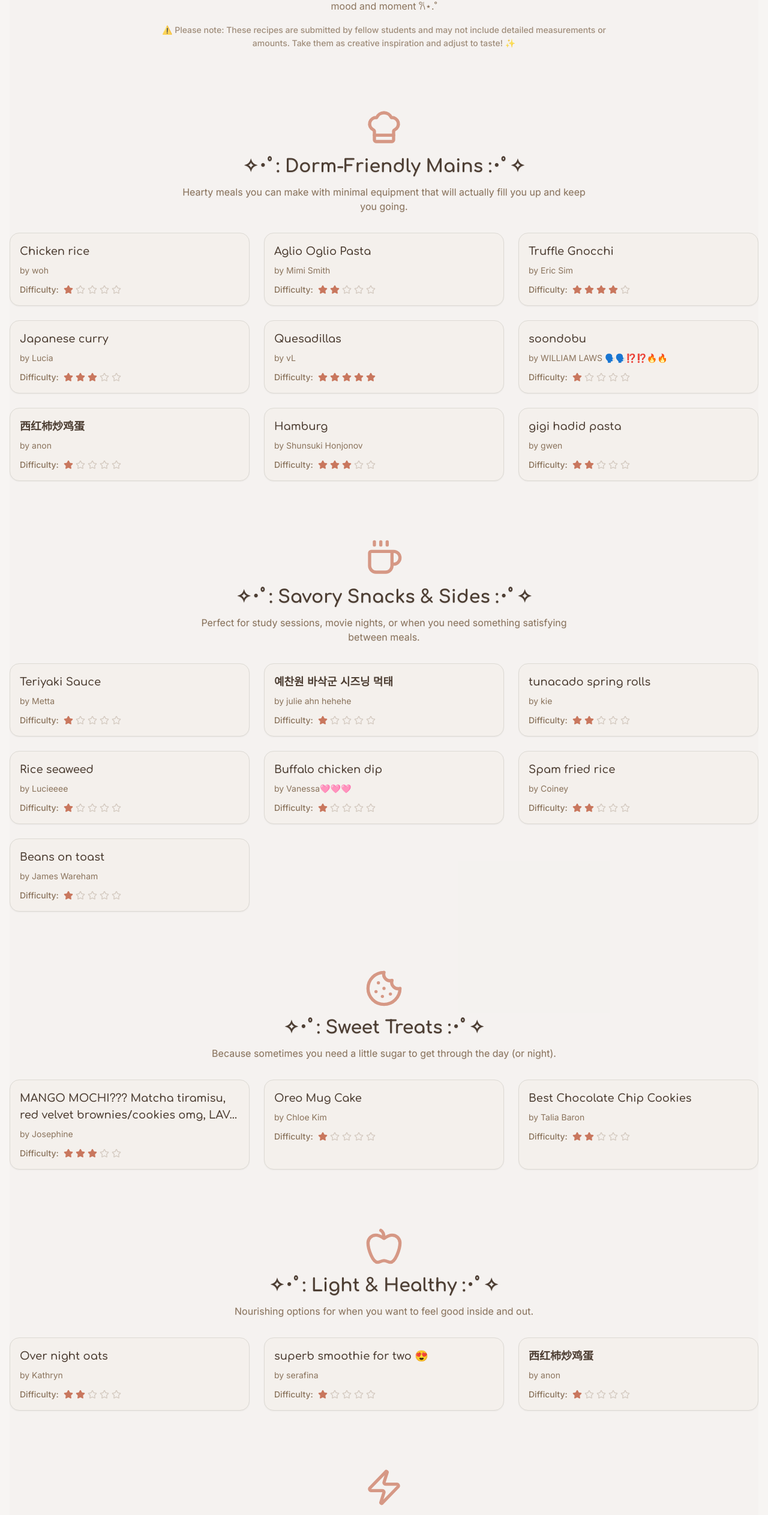
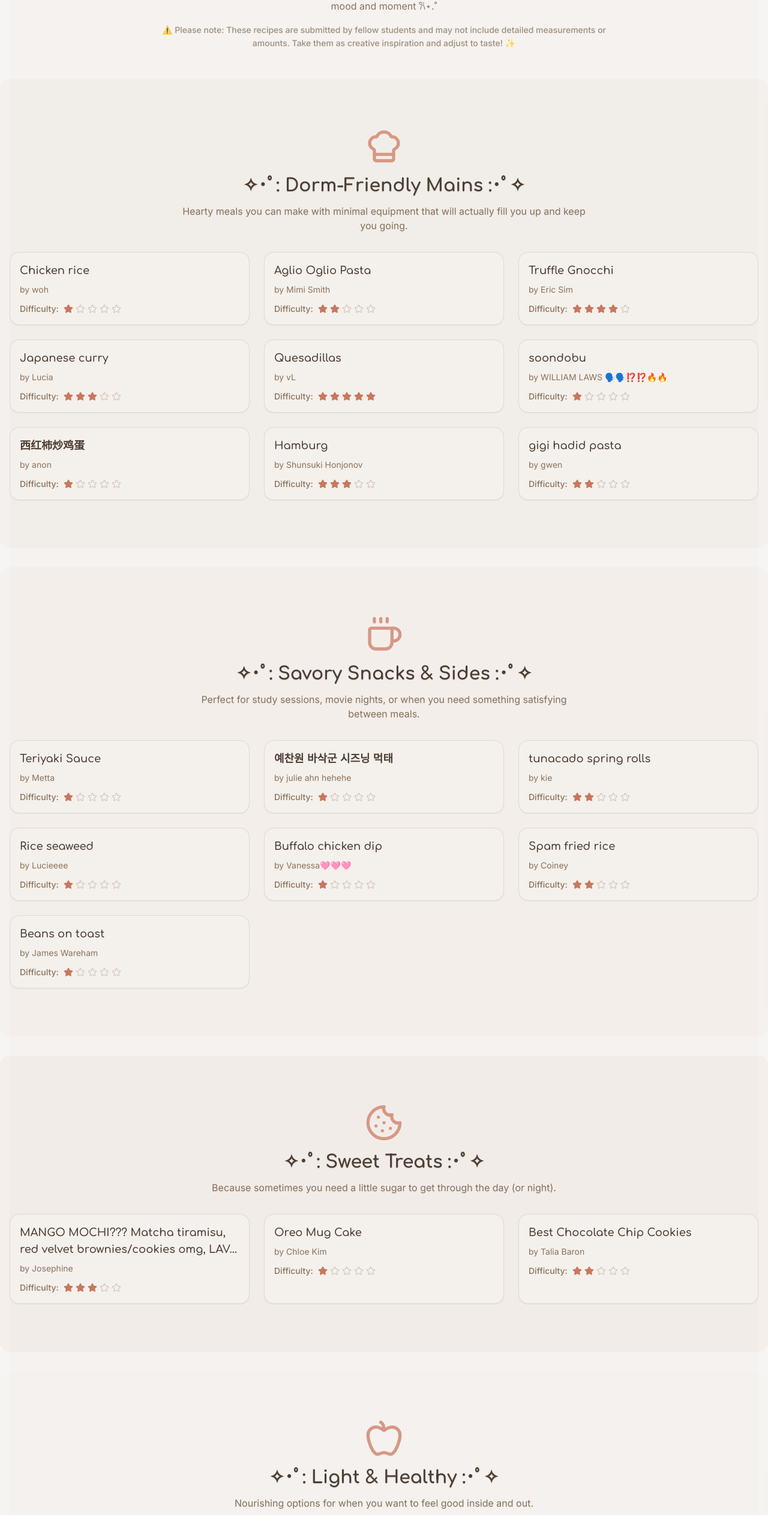
Before and after one commit to hisui8/boarding-bites-bazaar, a React (Vite) app: page / in a window 1280 px wide. Shown: the part 2376-4902 px from the top of the page at 60% size. Built offline with nearby package versions, Linux system fonts and the light colour scheme.

Commit message:
Add section shading

```diff
--- a/src/pages/Index.tsx
+++ b/src/pages/Index.tsx
@@ -374,6 +374,7 @@ const Index = () => {
           </div>
 
           {/* Dorm-Friendly Mains */}
+          <div className="bg-secondary/20 py-8 -mx-4 px-4 rounded-lg mb-8">
             <RecipeSection
               id="mains"
               title="Dorm-Friendly Mains"
@@ -392,8 +393,10 @@ const Index = () => {
                 ))}
               </div>
             </RecipeSection>
+          </div>
 
           {/* Savory Snacks & Sides */}
+          <div className="bg-primary/5 py-8 -mx-4 px-4 rounded-lg mb-8">
             <RecipeSection
               id="snacks"
               title="Savory Snacks & Sides"
@@ -412,8 +415,10 @@ const Index = () => {
                 ))}
               </div>
             </RecipeSection>
+          </div>
 
           {/* Sweet Treats */}
+          <div className="bg-accent/10 py-8 -mx-4 px-4 rounded-lg mb-8">
             <RecipeSection
               id="sweets"
               title="Sweet Treats"
@@ -432,8 +437,10 @@ const Index = () => {
                 ))}
               </div>
             </RecipeSection>
+          </div>
 
           {/* Light & Healthy */}
+          <div className="bg-muted/15 py-8 -mx-4 px-4 rounded-lg mb-8">
             <RecipeSection
               id="healthy"
               title="Light & Healthy"
@@ -452,8 +459,10 @@ const Index = () => {
                 ))}
               </div>
             </RecipeSection>
+          </div>
 
           {/* Quick Bites & Hacks */}
+          <div className="bg-destructive/5 py-8 -mx-4 px-4 rounded-lg">
             <RecipeSection
               id="quick"
               title="Quick Bites & Hacks"
@@ -472,6 +481,7 @@ const Index = () => {
                 ))}
               </div>
             </RecipeSection>
+          </div>
         </div>
 
         {/* Share Your Recipe Section */}
```
Lines whose indentation alone changed are shown as unchanged.
